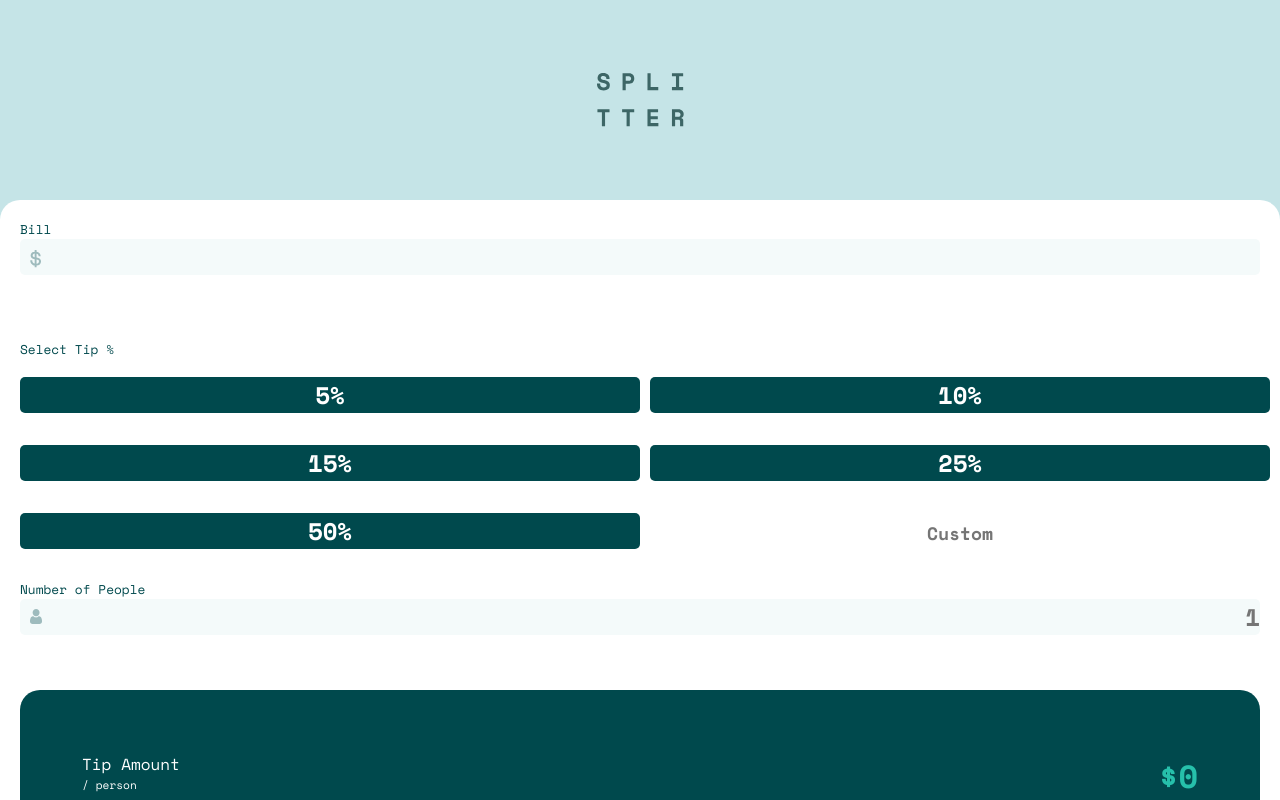
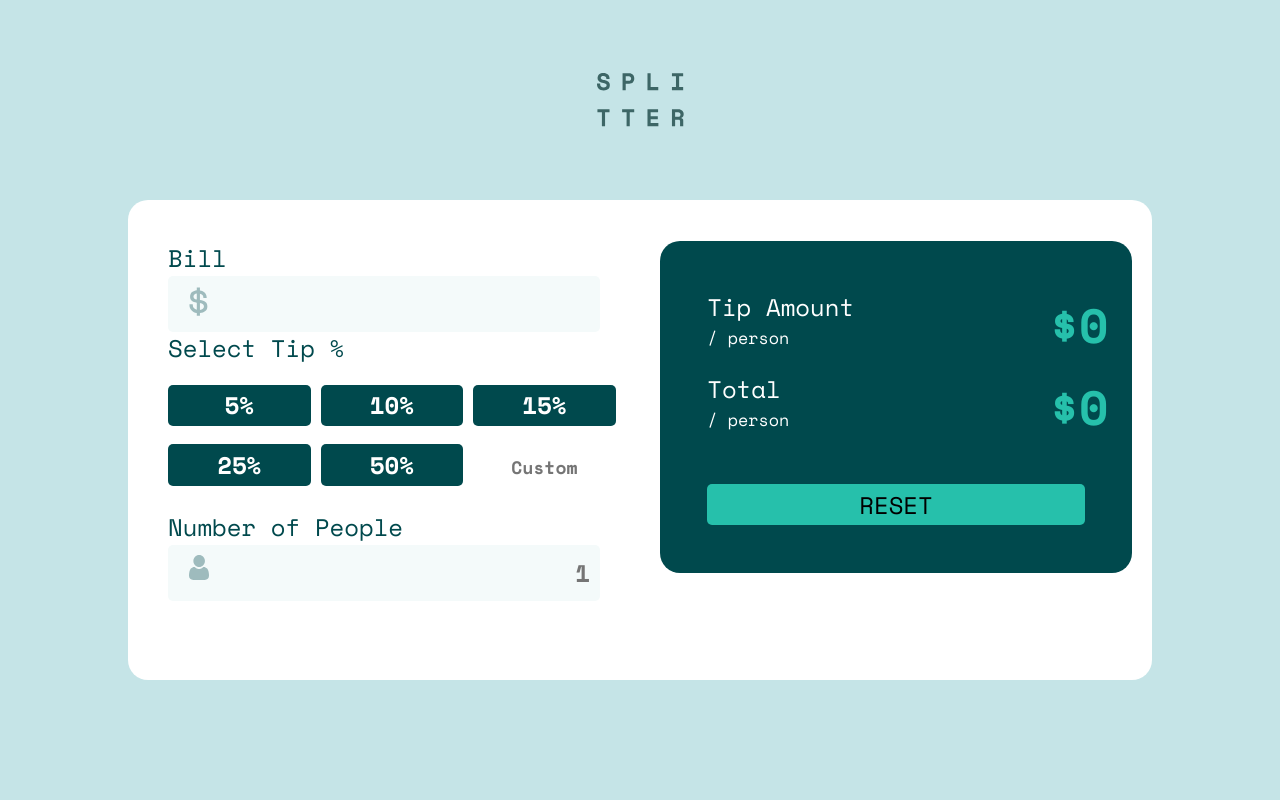
Before and after one commit to sharathkrml/tip-calculator, a React (Create React App) app: page / in a window 1280 px wide. Shown: the top 800 px of the page. Built offline with nearby package versions, Linux system fonts and the light colour scheme.

Commit message:
completed css

```diff
--- a/src/App.css
+++ b/src/App.css
@@ -62,22 +62,74 @@ input {
   font-size: 24px;
   font-weight: 600;
 }
-.input-title{
+.input-title {
   font-size: 0.8em;
   color: var(--Very-dark-cyan);
 }
 
-input[type=number]::-webkit-outer-spin-button,
-input[type=number]::-webkit-inner-spin-button {
-    -webkit-appearance: none;
-    margin: 0;
+input[type="number"]::-webkit-outer-spin-button,
+input[type="number"]::-webkit-inner-spin-button {
+  -webkit-appearance: none;
+  margin: 0;
 }
 
-input[type=number] {
-    -moz-appearance:textfield;
+input[type="number"] {
+  -moz-appearance: textfield;
 }
 
 input:focus {
-  outline:none !important;
+  outline: none !important;
   border: 1px solid var(--Light-cyan);
 }
+
+@media only screen and (min-width: 768px) {
+  .calculator-body {
+    width: 80%;
+    margin: auto;
+    height: 65vh;
+    grid-template-columns: repeat(2, 50%);
+    grid-template-rows: auto;
+    border-radius: 20px;
+  }
+  .calc-input{
+    height: 90%;
+  }
+  .calc-output {
+    display: flex;
+  }
+  .calc-output-body {
+    align-self: center;
+    width: 100%;
+  }
+  .reset-button {
+    align-items: flex-end;
+  }
+  .reset-btn {
+    height: 25%;
+    width: 80%;
+    margin-bottom: 10%;
+  }
+  .result {
+    margin: 10% 5% 0 10% !important;
+  }
+}
+@media only screen and (min-width: 1024px) {
+  .calculator-body{
+    height: 60vh;
+  }
+  .calc-input{
+    height: 65%;
+  }
+  .reset-btn {
+    font-size: 1.5em;
+  }
+  .result-heading{
+    font-size: 1.5em;
+  }
+  .tip-grid{
+    height: 140%!important;
+  }
+  .calc-output{
+    height: 75%;
+  }
+}
--- a/src/components/InputComponent.css
+++ b/src/components/InputComponent.css
@@ -34,3 +34,14 @@
 .zero-input:focus {
   border: 1px solid red !important;
 }
+@media only screen and (min-width: 768px) {
+  .input-sign {
+    left: 13%;
+  }
+}
+@media only screen and (min-width: 1024px) {
+  .input-sign {
+    width: 20px;
+    left: 14%;
+  }
+}
--- a/src/components/TipComponent.css
+++ b/src/components/TipComponent.css
@@ -31,7 +31,52 @@
   font-weight: 700;
 }
 
-.active{
+.active {
   background-color: var(--Strong-cyan);
   color: var(--Very-dark-cyan);
 }
+
+@media only screen and (min-width: 768px) {
+  .tip-grid {
+    height: 80%;
+    display: grid;
+    grid-template-rows: 50% 50%;
+    grid-template-columns: repeat(3, 33%);
+    gap: 0px 10px;
+    padding: 10px 0;
+  }
+  .tip-button {
+    height: 80%;
+  }
+  .custom-input-div{
+    display: flex;
+  }
+  .custom-input {
+    height: 80%;
+    align-self: center;
+  }
+}
+
+@media only screen and (min-width: 1024px) {
+  .tip-button {
+    height: 70%;
+  }
+  .custom-input {
+    height: 70%;
+  }
+  .result-amount{
+    font-size: 3em;
+  }
+  .input-div{
+    padding: 20px;
+  }
+  .tip{
+    padding: 20px;
+  }
+  .input-field {
+    padding: 10px;
+  }
+  .input-title{
+    font-size: 1.5em;
+  }
+}
--- a/src/components/TipComponent.js
+++ b/src/components/TipComponent.js
@@ -27,7 +27,7 @@ function TipComponent(props) {
         <button onClick={(e) => {setActive(50,props,e)}} className="tip-button">
           50%
         </button>
-        <div>
+        <div className="custom-input-div">
           <input
             onChange={(e) => props.setInput(e.target.value)}
             className="custom-input"
```
